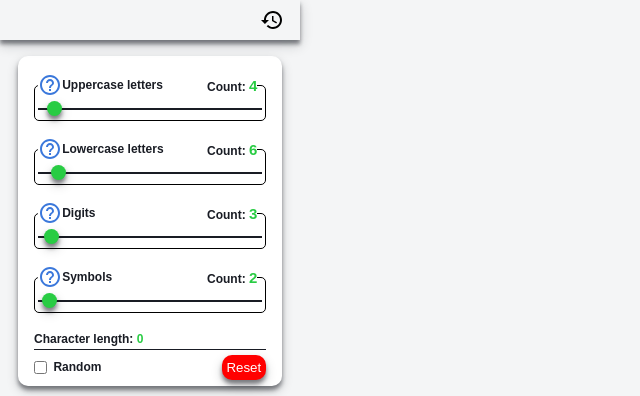
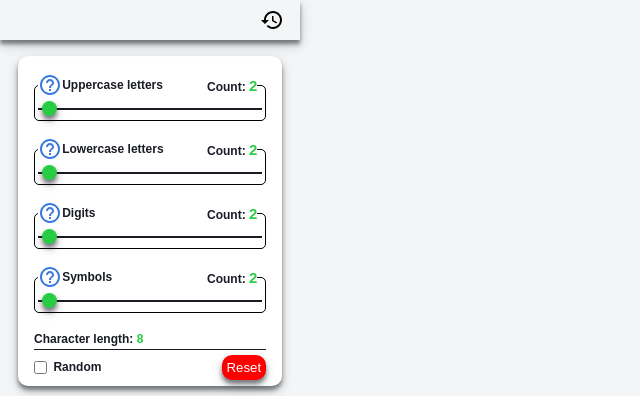
Before and after one commit to Vali-Ruziboev/Strong-Password-Generator, a React (Create React App) app: page / in a window 1280 px wide. Shown: the top 396 px of the page, without its empty margins (0-640 px from the left). Built offline with nearby package versions, Linux system fonts and the light colour scheme.

Commit message:
random functionality

```diff
--- a/src/components/Main.js
+++ b/src/components/Main.js
@@ -1,8 +1,8 @@
 import { useEffect, useRef, useState } from "react";
 /* eslint-disable no-undef */
 
-// let storage = chrome.storage.local;
-// let data = {}
+let storage = chrome.storage.local;
+let data = {}
 
 const validateCount = (value)=>{
     if(value===undefined){
@@ -12,21 +12,26 @@ const validateCount = (value)=>{
 }
 
 const Main = () => {
-    const [uppercaseCount, setUppercaseCount] = useState(4)
-    const [lowercaseCount, setLowercaseCount] = useState(6)
-    const [digitCount, setDigitCount] = useState(3)
+    const [uppercaseCount, setUppercaseCount] = useState(2)
+    const [lowercaseCount, setLowercaseCount] = useState(2)
+    const [digitCount, setDigitCount] = useState(2)
     const [symbolCount, setSymbolCount] = useState(2)
-    const [passLength, setPassLength] = useState(0)
+    const [passLength, setPassLength] = useState(8)
     const [passInputLength, setPassInputLength] = useState(0)
     const [randomPass, setRandomPass] = useState('')
-    // const handleCount = (e, Function, value)=>{
-    //     Function(Number(e.target.value))
-    //     data[value] = Number(e.target.value)
-    //     storage.set(data)
-    //     storage.get(['uppercaseCount', 'lowercaseCount', 'digitCount', 'symbolCount'], (data)=>{
-    //         setPassLength(validateCount(data.uppercaseCount)+validateCount(data.lowercaseCount)+validateCount(data.digitCount)+validateCount(data.symbolCount))
-    //     })
-    // }
+    const [isRandom, setIsRandom] = useState(false)
+
+    // Write the changes to storage
+    const handleCount = (e, value, Function)=>{
+        if(Function){
+            Function(Number(e))
+        }
+        data[value] = Number(e)
+        storage.set(data)
+        storage.get(['uppercaseCount', 'lowercaseCount', 'digitCount', 'symbolCount'], (data)=>{
+            setPassLength(validateCount(data.uppercaseCount)+validateCount(data.lowercaseCount)+validateCount(data.digitCount)+validateCount(data.symbolCount))
+        })
+    }
     const generateUpperCase =()=>{
         const random = Math.floor(Math.random()*26)+65
         return String.fromCharCode(random)
@@ -68,31 +73,89 @@ const Main = () => {
         shuffleArray(passArr)
         return passArr.join('')
     }
-    generateUpperCase()
-    generateLowerCase()
-    generateDigit()
-    generateSymbol()
+
+    // Refs for Password input
     const inputpass = useRef()
+    // Ref for Random Checkbox
+    const random = useRef()
+    // Upper Case range
+    const upperCaseRef = useRef()
+    // Lower Case range
+    const lowerCaseRef = useRef()
+    // Digits range
+    const digitsRef = useRef()
+    // Symbols range
+    const symbolsRef = useRef()
+
+    // generates random number between 2 and 12
+    const randomCount = ()=>Math.floor((Math.random()*10)+2)
+
+    // Function for Generate Button
     const handleSubmit = (e)=>{
         e.preventDefault()
+        if(isRandom){
+            setUppercaseCount(randomCount())
+            setLowercaseCount(randomCount())
+            setDigitCount(randomCount())
+            setSymbolCount(randomCount())
+            setTimeout(() => {
+                handleCount(uppercaseCount, 'uppercaseCount', null)
+                handleCount(lowercaseCount, 'lowercaseCount', null)
+                handleCount(digitCount, 'digitCount', null)
+                handleCount(symbolCount, 'symbolCount', null)
+            }, 0);
+        }
         const password = generateRandomPass()
         setRandomPass(password)
-        // setPassInputLength(validateCount(data.uppercaseCount)+validateCount(data.lowercaseCount)+validateCount(data.digitCount)+validateCount(data.symbolCount))
+        setPassInputLength(validateCount(uppercaseCount)+validateCount(lowercaseCount)+validateCount(digitCount)+validateCount(symbolCount))
     }
-    // useEffect(()=>{
-    //     storage.get(['uppercaseCount', 'lowercaseCount', 'digitCount', 'symbolCount'], (data)=>{
-    //         setUppercaseCount(validateCount(data.uppercaseCount))
-    //         setLowercaseCount(validateCount(data.lowercaseCount))
-    //         setDigitCount(validateCount(data.digitCount))
-    //         setSymbolCount(validateCount(data.symbolCount))
-    //         setPassLength(validateCount(data.uppercaseCount)+validateCount(data.lowercaseCount)+validateCount(data.digitCount)+validateCount(data.symbolCount))
-    //     })
-    // },[])
+
+    // Get all data from storage before render
+    useEffect(()=>{
+        storage.get(['uppercaseCount', 'lowercaseCount', 'digitCount', 'symbolCount', 'isRandom'], (data)=>{
+            setUppercaseCount(validateCount(data.uppercaseCount))
+            setLowercaseCount(validateCount(data.lowercaseCount))
+            setDigitCount(validateCount(data.digitCount))
+            setSymbolCount(validateCount(data.symbolCount))
+            setPassLength(validateCount(data.uppercaseCount)+validateCount(data.lowercaseCount)+validateCount(data.digitCount)+validateCount(data.symbolCount))
+
+                // check if random checkbox is checked or not
+                if(data.isRandom === undefined){
+                    data['isRandom'] = isRandom
+                    storage.set(data)
+                }
+                else if(data.isRandom === true){
+                    setIsRandom(true)
+                    random.current.checked = true
+                }
+        })
+    },[])
+
+    // Reset Button Function
     const handleReset = ()=>{
         setUppercaseCount(2)
         setLowercaseCount(2)
         setDigitCount(2)
         setSymbolCount(2)
+        setIsRandom(false)
+        random.current.checked = false
+        data['isRandom'] = false
+        storage.set(data)
+        setTimeout(() => {
+            handleCount(uppercaseCount, 'uppercaseCount', null)
+            handleCount(lowercaseCount, 'lowercaseCount', null)
+            handleCount(digitCount, 'digitCount', null)
+            handleCount(symbolCount, 'symbolCount', null)
+            console.log(uppercaseCount, lowercaseCount, digitCount,symbolCount);
+        }, 0);
+    }
+
+    // Random Checkbox Function
+    const handleRandom = ()=>{
+        data['isRandom'] = !isRandom
+        storage.set(data)
+        setIsRandom(!isRandom)
+
     }
     return (
         <div className="main">
@@ -106,23 +169,23 @@ const Main = () => {
                             <legend>
                                 <svg xmlns="http://www.w3.org/2000/svg" height="24px" viewBox="0 0 24 24" width="24px" fill="#000000"><path d="M0 0h24v24H0V0z" fill="none"/><path d="M11 18h2v-2h-2v2zm1-16C6.48 2 2 6.48 2 12s4.48 10 10 10 10-4.48 10-10S17.52 2 12 2zm0 18c-4.41 0-8-3.59-8-8s3.59-8 8-8 8 3.59 8 8-3.59 8-8 8zm0-14c-2.21 0-4 1.79-4 4h2c0-1.1.9-2 2-2s2 .9 2 2c0 2-3 1.75-3 5h2c0-2.25 3-2.5 3-5 0-2.21-1.79-4-4-4z"/></svg> Uppercase letters <div>Count: <span className="length">{uppercaseCount}</span></div>
                             </legend>
-                            <input onChange={(e)=>handleCount(e, setUppercaseCount, 'uppercaseCount')} value={uppercaseCount} type="range" max='100'/>
+                            <input ref={upperCaseRef} onChange={(e)=>handleCount(e.target.value, 'uppercaseCount', setUppercaseCount)} value={uppercaseCount} type="range" max='100'/>
                         </fieldset>
                         <fieldset>
                             <legend><svg xmlns="http://www.w3.org/2000/svg" height="24px" viewBox="0 0 24 24" width="24px" fill="#000000"><path d="M0 0h24v24H0V0z" fill="none"/><path d="M11 18h2v-2h-2v2zm1-16C6.48 2 2 6.48 2 12s4.48 10 10 10 10-4.48 10-10S17.52 2 12 2zm0 18c-4.41 0-8-3.59-8-8s3.59-8 8-8 8 3.59 8 8-3.59 8-8 8zm0-14c-2.21 0-4 1.79-4 4h2c0-1.1.9-2 2-2s2 .9 2 2c0 2-3 1.75-3 5h2c0-2.25 3-2.5 3-5 0-2.21-1.79-4-4-4z"/></svg> Lowercase letters <div>Count: <span className="length">{lowercaseCount}</span></div></legend>
-                            <input onChange={(e)=>handleCount(e, setLowercaseCount, 'lowercaseCount')} value={lowercaseCount} type="range" max='100'/>
+                            <input ref={lowerCaseRef} onChange={(e)=>handleCount(e.target.value, 'lowercaseCount', setLowercaseCount)} value={lowercaseCount} type="range" max='100'/>
                         </fieldset>
                         <fieldset>
                             <legend><svg xmlns="http://www.w3.org/2000/svg" height="24px" viewBox="0 0 24 24" width="24px" fill="#000000"><path d="M0 0h24v24H0V0z" fill="none"/><path d="M11 18h2v-2h-2v2zm1-16C6.48 2 2 6.48 2 12s4.48 10 10 10 10-4.48 10-10S17.52 2 12 2zm0 18c-4.41 0-8-3.59-8-8s3.59-8 8-8 8 3.59 8 8-3.59 8-8 8zm0-14c-2.21 0-4 1.79-4 4h2c0-1.1.9-2 2-2s2 .9 2 2c0 2-3 1.75-3 5h2c0-2.25 3-2.5 3-5 0-2.21-1.79-4-4-4z"/></svg> Digits <div>Count: <span className="length">{digitCount}</span></div></legend>
-                            <input onChange={(e)=>handleCount(e, setDigitCount, 'digitCount')} value={digitCount} type="range" max='100'/>
+                            <input ref={digitsRef} onChange={(e)=>handleCount(e.target.value, 'digitCount', setDigitCount)} value={digitCount} type="range" max='100'/>
                         </fieldset>
                         <fieldset>
                             <legend><svg xmlns="http://www.w3.org/2000/svg" height="24px" viewBox="0 0 24 24" width="24px" fill="#000000"><path d="M0 0h24v24H0V0z" fill="none"/><path d="M11 18h2v-2h-2v2zm1-16C6.48 2 2 6.48 2 12s4.48 10 10 10 10-4.48 10-10S17.52 2 12 2zm0 18c-4.41 0-8-3.59-8-8s3.59-8 8-8 8 3.59 8 8-3.59 8-8 8zm0-14c-2.21 0-4 1.79-4 4h2c0-1.1.9-2 2-2s2 .9 2 2c0 2-3 1.75-3 5h2c0-2.25 3-2.5 3-5 0-2.21-1.79-4-4-4z"/></svg> Symbols  <div>Count: <span className="length">{symbolCount}</span></div></legend>
-                            <input name="symbolCount" onChange={(e)=>handleCount(e, setSymbolCount, 'symbolCount')} value={symbolCount} type="range" max='100'/>
+                            <input ref={symbolsRef} name="symbolCount" onChange={(e)=>handleCount(e.target.value, 'symbolCount',  setSymbolCount)} value={symbolCount} type="range" max='100'/>
                         </fieldset>
                         <div className="charlength">Character length: <span className="length">{passLength}</span></div>
                         <div className="checkboxes">
-                            <label><input type="checkbox" name="length"/>  Random</label>
+                            <label><input ref={random} onClick={handleRandom} type="checkbox" name="length"/>  Random</label>
                             <button onClick={handleReset} type="reset">Reset</button>
                         </div>
                     </div>
```
